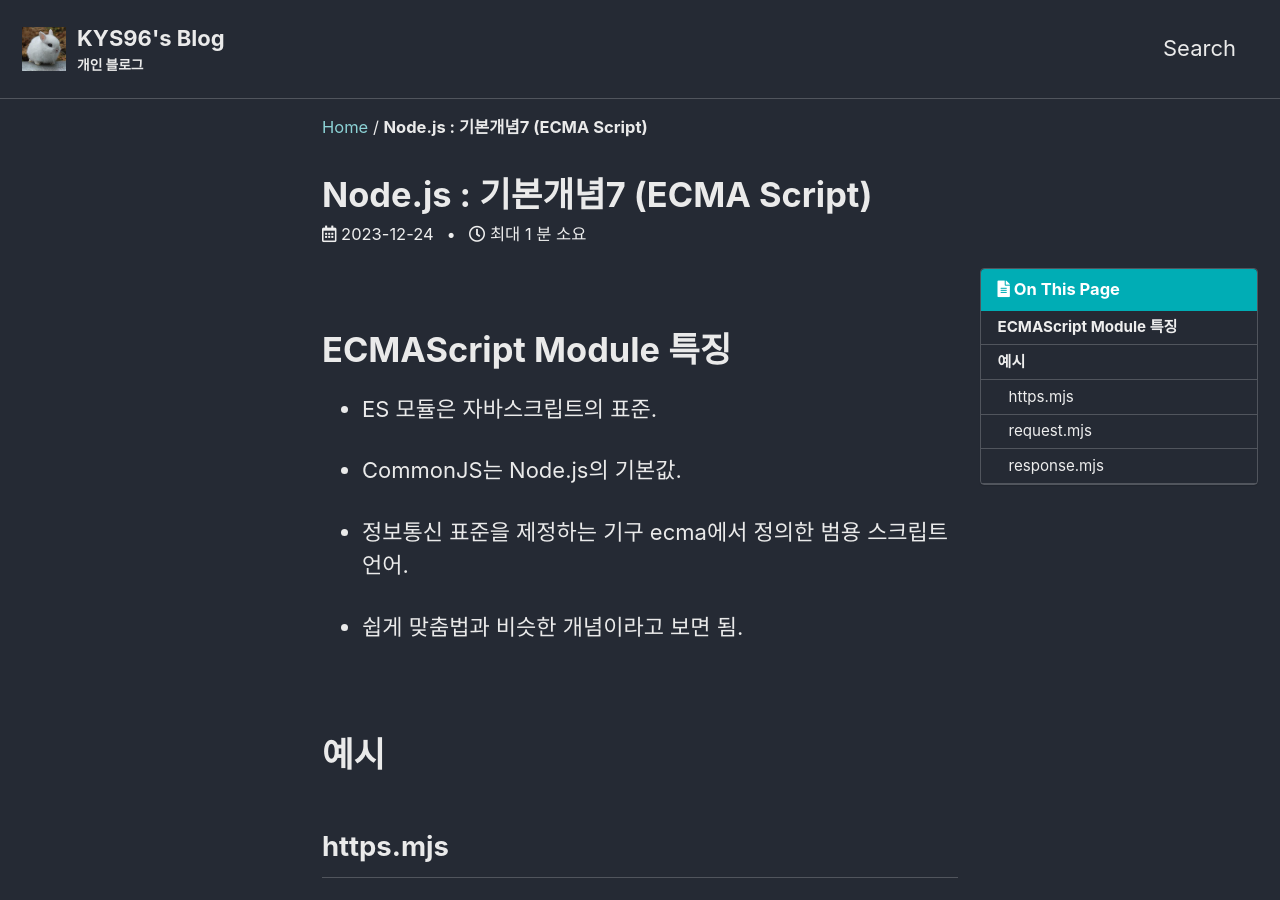
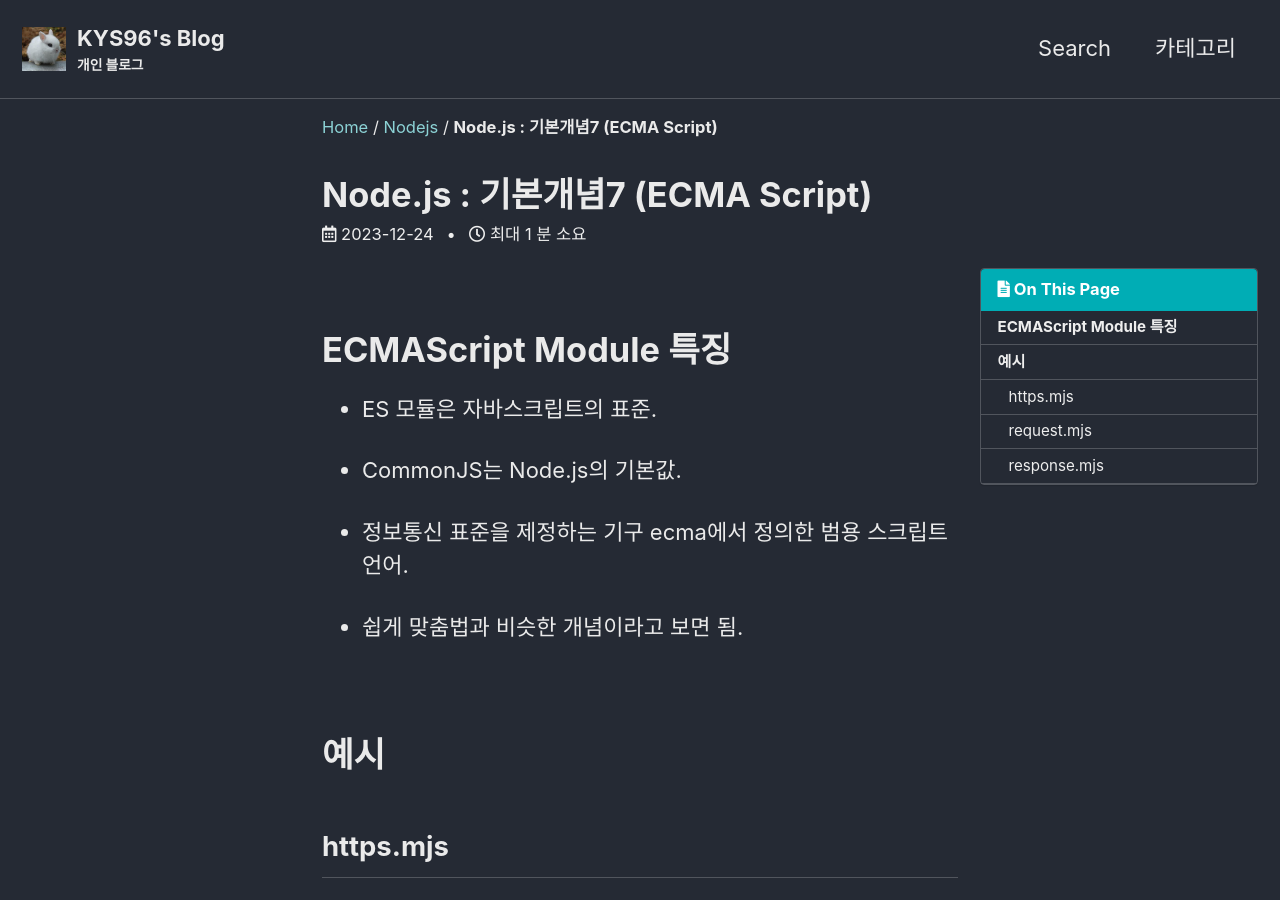
Before and after one commit to KYS96/KYS96.github.io, a Jekyll site: the page built from _posts/2023-12-24-NodeJS7.md, in a window 1280 px wide and 900 px high. Built offline with Jekyll 4.4.1, drawn with Linux system fonts in a browser that asks for light colours; cached includes are drawn as plain includes.

Commit message:
카테고리 추가

```diff
--- a/_data/navigation.yml
+++ b/_data/navigation.yml
@@ -10,3 +10,5 @@ main:
   #   url: /collection-archive/
   # - title: "Sitemap"
   #   url: /sitemap/
+  - title: "카테고리"
+    url: /categories/
--- /dev/null
+++ b/_pages/category-archive.md
@@ -0,0 +1,7 @@
+---
+title: "카테고리"
+layout: categories
+permalink: /categories/
+author_profile: true
+sidebar_main: true
+---
--- a/_posts/2023-12-24-NodeJS7.md
+++ b/_posts/2023-12-24-NodeJS7.md
@@ -5,6 +5,7 @@ author_profile: false
 toc: true
 toc_sticky: true
 published: true
+categories: NodeJs
 ---
 
 <br>
```
